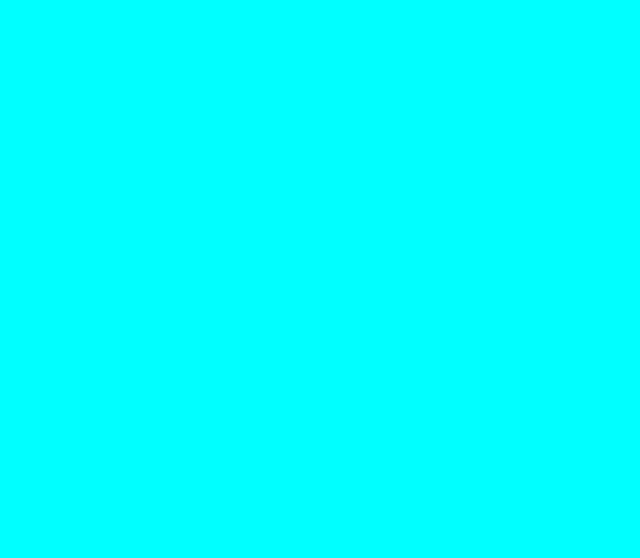
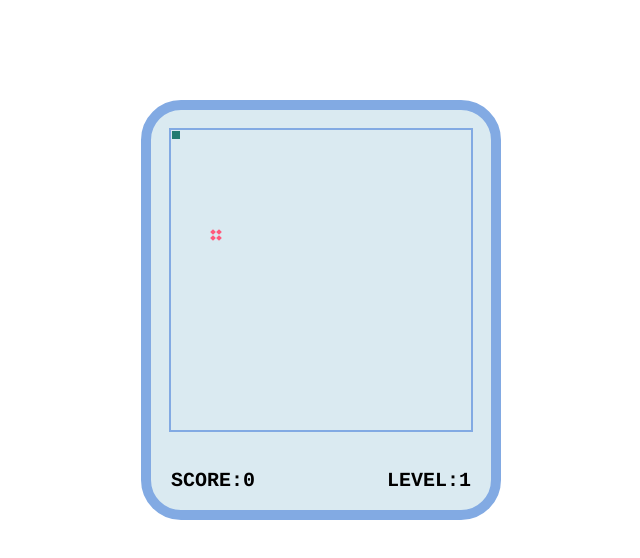
Before and after one commit to YAOMVP/Typescript, a website built with webpack: page snake/src/index.html in a window 1280 px wide. Shown: the whole page, without its empty margins (319-959 px from the left). Built offline with nearby package versions, Linux system fonts and the light colour scheme.

Commit message:
Add snake style 24/12/2022

```diff
--- a/snake/src/index.html
+++ b/snake/src/index.html
@@ -9,6 +9,37 @@
 </head>
 
 <body>
+    <!-- game main container -->
+    <div id="main">
+        <!-- Setting the stage for the game -->
+        <div id="stage">
+
+            <!-- set snake🐍 -->
+            <div id="snake">
+                <!-- snake inside div. The parts of a snake -->
+                <div></div>
+            </div>
+
+            <!-- set food 🥘 -->
+            <div id="food">
+                <!-- Food look like a small flower style-->
+                <div></div>
+                <div></div>
+                <div></div>
+                <div></div>
+            </div>
+        </div>
+        <!-- Set up the game's score-panel -->
+        <div id="score-panel">
+            <div>
+                SCORE:<span id="score">0</span>
+            </div>
+            <div>
+                LEVEL:<span id="level">1</span>
+            </div>
+        </div>
+
+    </div>
 
 </body>
 
--- a/snake/src/style/index.less
+++ b/snake/src/style/index.less
@@ -1,4 +1,85 @@
-body{
-    background-color: aqua;
-    display: flex;
+//set variable
+@bg-color:#DAEAF1;
+
+// clear default styles
+*{
+    margin: 0;
+    padding: 0;
+    //set a total size，include padding and margin
+    box-sizing: border-box;
 }
+
+body {
+    font: bold 20px "Courier";
+}
+
+//Set the main style
+#main{
+    width: 360px;
+    height: 420px;
+    background-color: @bg-color;
+    margin: 100px auto;
+    border: 10px solid #82AAE3;
+    border-radius: 40px;
+
+    //Enable the flexbox
+    display:flex;
+    //Set the direction of the main axis
+    flex-flow: column;
+    //Sets the direction of the cross axis
+    align-items: center;
+    //Sets the alignment of the main axis
+    justify-content: space-around;
+
+    //game stage
+    #stage{
+        width: 304px;
+        height: 304px;
+        border: 2px solid #82AAE3;
+        //Enable relative positioning
+        position: relative;
+
+        //Set the style of the snake🐍 >The div of all child elements
+        #snake>div{
+                width: 10px;
+                height: 10px;
+                background-color: #227C70;
+                //between each snake
+                border: 1px solid @bg-color;
+
+               //Because the snake wants to move, it is necessary to turn on absolute positioning
+               position: absolute;
+        }
+
+        #food{
+            width: 10px;
+            height: 10px;
+            position: absolute;
+            left: 40px;
+            top: 100px;
+            //Enable the flexbox
+            display: flex;
+            //the main axis is horizontal axis. wrap to the next line
+            flex-flow: row wrap;
+            //设置主轴和侧轴的空白空间分配到元素之间  Sets the main and cross axis blank space allocated between elements
+            justify-content: space-between;
+            align-content: space-between;
+
+                &>div{
+                    width: 4px;
+                    height: 4px;
+                    background-color: #FF597B;
+                    //in the shape of a flower
+                    transform: rotate(45deg);
+                }
+           }
+    }
+
+    //score-panel style
+    #score-panel{
+        width: 300px;
+        display: flex;
+        //Sets the direction of the main axi
+        justify-content: space-between;
+    }
+}
```
Also changed, not shown: snake/dist/bundle.js (deleted), snake/dist/index.html (deleted), snake/src/style/index.css.
